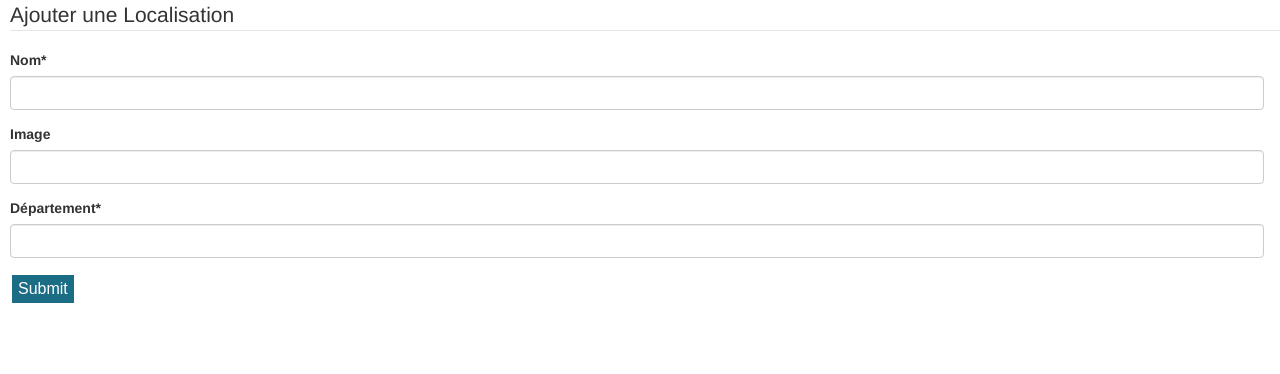
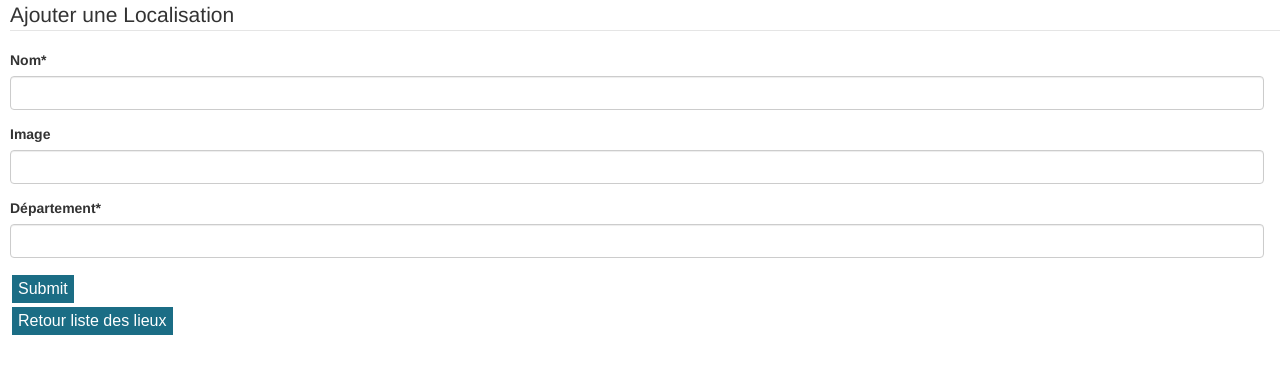
Before and after one commit to Barbyk/paris-js-0918-groupe1-react, a React (Create React App) app in the folder back/: page /addNewLocation in a window 1280 px wide. Shown: the top 374 px of the page. Built offline with nearby package versions, Linux system fonts and the light colour scheme; the HTML template or start-up script is replaced by a standard one.

Commit message:
ajout bouton retour liste lieux

```diff
--- a/back/src/component/locations/AddLocation.js
+++ b/back/src/component/locations/AddLocation.js
@@ -1,6 +1,7 @@
 import React, { Component } from 'react'
 import axios from 'axios';
 import Input from '../Input'
+import {Link} from "react-router-dom"
 
 export default class AddLocation extends Component {
 
@@ -38,6 +39,7 @@ export default class AddLocation extends Component {
                     <Input name="departements_id" label="Département*" value={this.state.addInputValue.departements_id} handleChange={this.handleChange} isRequired={"required"} />
                     <div><button type="submit">Submit</button></div>
                 </form>
+                <Link to ={"/locations"}><button>Retour liste des lieux</button></Link>
             </div>
         )
     }
--- a/back/src/component/locations/ModifyLocation.js
+++ b/back/src/component/locations/ModifyLocation.js
@@ -1,6 +1,7 @@
 import React, { Component } from 'react';
 import axios from 'axios';
 import Input from '../Input';
+import {Link} from "react-router-dom"
 
 export default class ModifyLocation extends Component {
 
@@ -57,6 +58,7 @@ export default class ModifyLocation extends Component {
 
                     <div><button type="submit">Soumettre</button></div>
                 </form>
+                <Link to ={"/locations"}><button>Retour liste des lieux</button></Link>
             </div>
         )
     }
```
